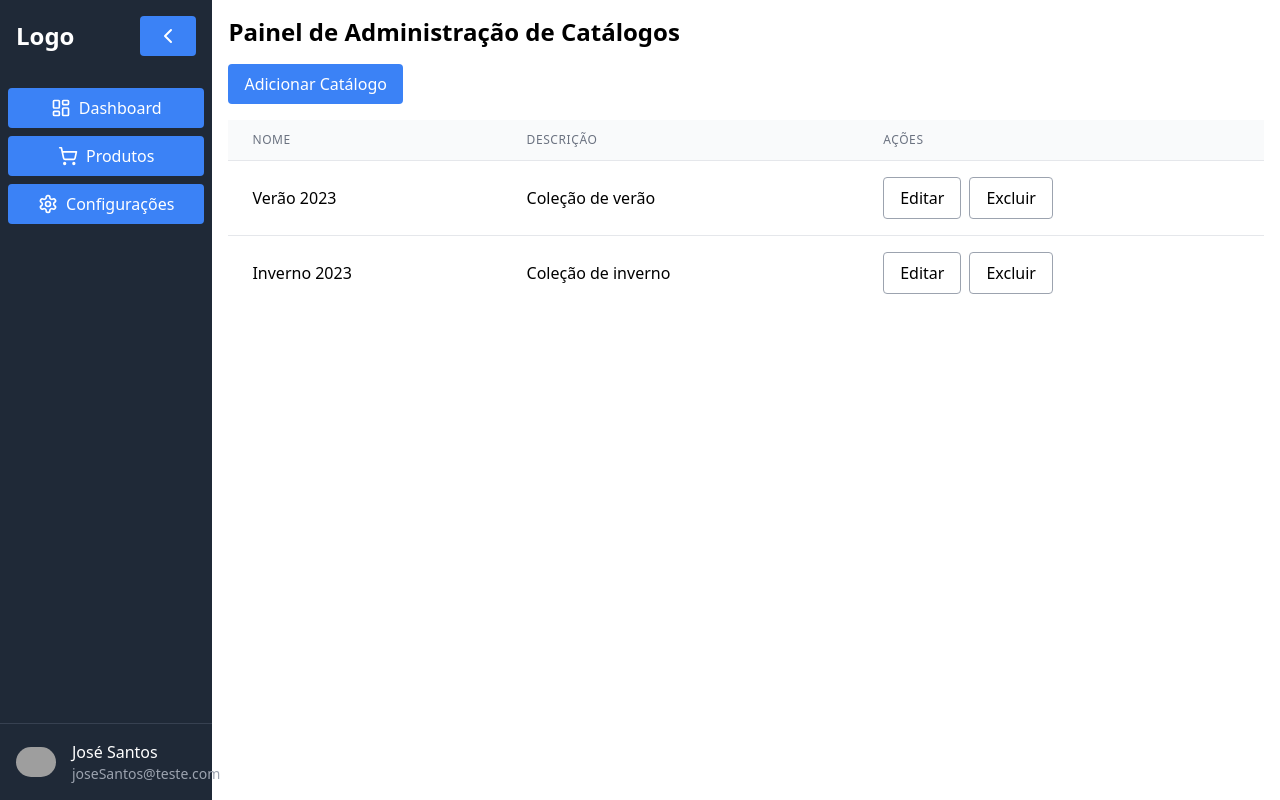
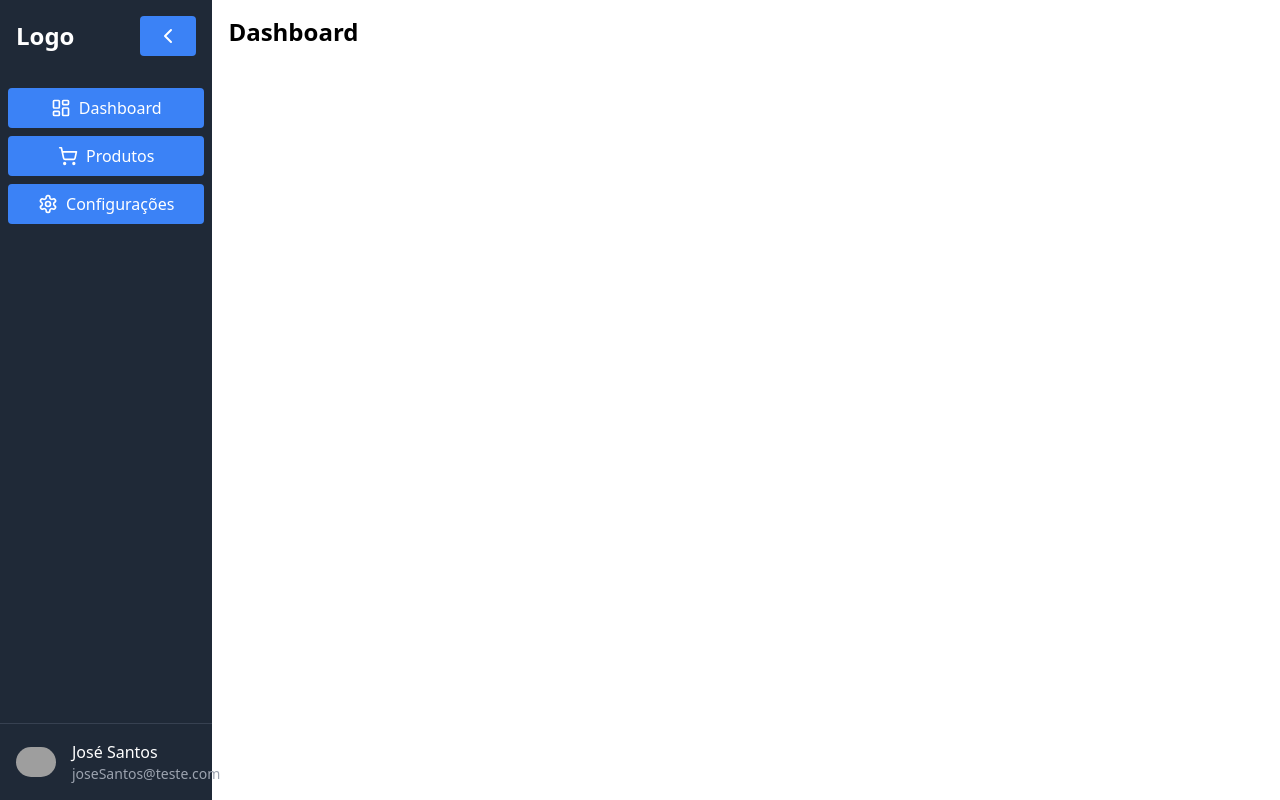
Before and after one commit to JoseErisvaldo/KSuperOficina, a React (Create React App) app in the folder front-end/: page /dashboard in a window 1280 px wide. Built offline with nearby package versions, Linux system fonts and the light colour scheme; grey boxes are pictures that could not be loaded; the HTML template or start-up script is replaced by a standard one.

Commit message:
Feat: removing data from home

```diff
--- a/front-end/src/Page/Home/Home.js
+++ b/front-end/src/Page/Home/Home.js
@@ -30,82 +30,8 @@
 
   return (
     <div className="container mx-auto p-4">
-      <h1 className="text-2xl font-bold mb-4">Painel de Administração de Catálogos</h1>
+      <h1 className="text-2xl font-bold mb-4">Dashboard</h1>
 
-      <Dialog>
-        <DialogTrigger asChild>
-          <Button className="mb-4">
-             Adicionar Catálogo
-          </Button>
-        </DialogTrigger>
-        <DialogContent>
-          <DialogHeader>
-            <DialogTitle>Adicionar Novo Catálogo</DialogTitle>
-          </DialogHeader>
-          <div className="grid gap-4 py-4">
-
-            <Input
-              placeholder="Nome do Catálogo"
-              value={newCatalog.name}
-              onChange={(e) => setNewCatalog({ ...newCatalog, name: e.target.value })}
-            />
-            <Input
-              placeholder="Descrição"
-              value={newCatalog.description}
-              onChange={(e) => setNewCatalog({ ...newCatalog, description: e.target.value })}
-            />
-            <Button onClick={addCatalog}>Adicionar</Button>
-          </div>
-        </DialogContent>
-      </Dialog>
-
-      <Table>
-        <TableHeader>
-          <TableRow>
-            <TableHead>Nome</TableHead>
-            <TableHead>Descrição</TableHead>
-            <TableHead>Ações</TableHead>
-          </TableRow>
-        </TableHeader>
-        <TableBody>
-          {catalogs.map((catalog) => (
-            <TableRow key={catalog.id}>
-              <TableCell>{catalog.name}</TableCell>
-              <TableCell>{catalog.description}</TableCell>
-              <TableCell>
-                <Dialog>
-                  <DialogTrigger asChild>
-                    <Button variant="outline" size="icon" className="mr-2">
-                      Editar
-                    </Button>
-                  </DialogTrigger>
-                  <DialogContent>
-                    <DialogHeader>
-                      <DialogTitle>Editar Catálogo</DialogTitle>
-                    </DialogHeader>
-                    <div className="grid gap-4 py-4">
-                      <Input
-                        placeholder="Nome do Catálogo"
-                        value={editingCatalog?.name || ''}
-                        onChange={(e) => setEditingCatalog({ ...editingCatalog, name: e.target.value })}
-                      />
-                      <Input
-                        placeholder="Descrição"
-                        value={editingCatalog?.description || ''}
-                        onChange={(e) => setEditingCatalog({ ...editingCatalog, description: e.target.value })}
-                      />
-                      <Button onClick={updateCatalog}>Atualizar</Button>
-                    </div>
-                  </DialogContent>
-                </Dialog>
-                <Button variant="outline" size="icon" onClick={() => deleteCatalog(catalog.id)}>
-                  Excluir
-                </Button>
-              </TableCell>
-            </TableRow>
-          ))}
-        </TableBody>
-      </Table>
     </div>
   )
 }
```
